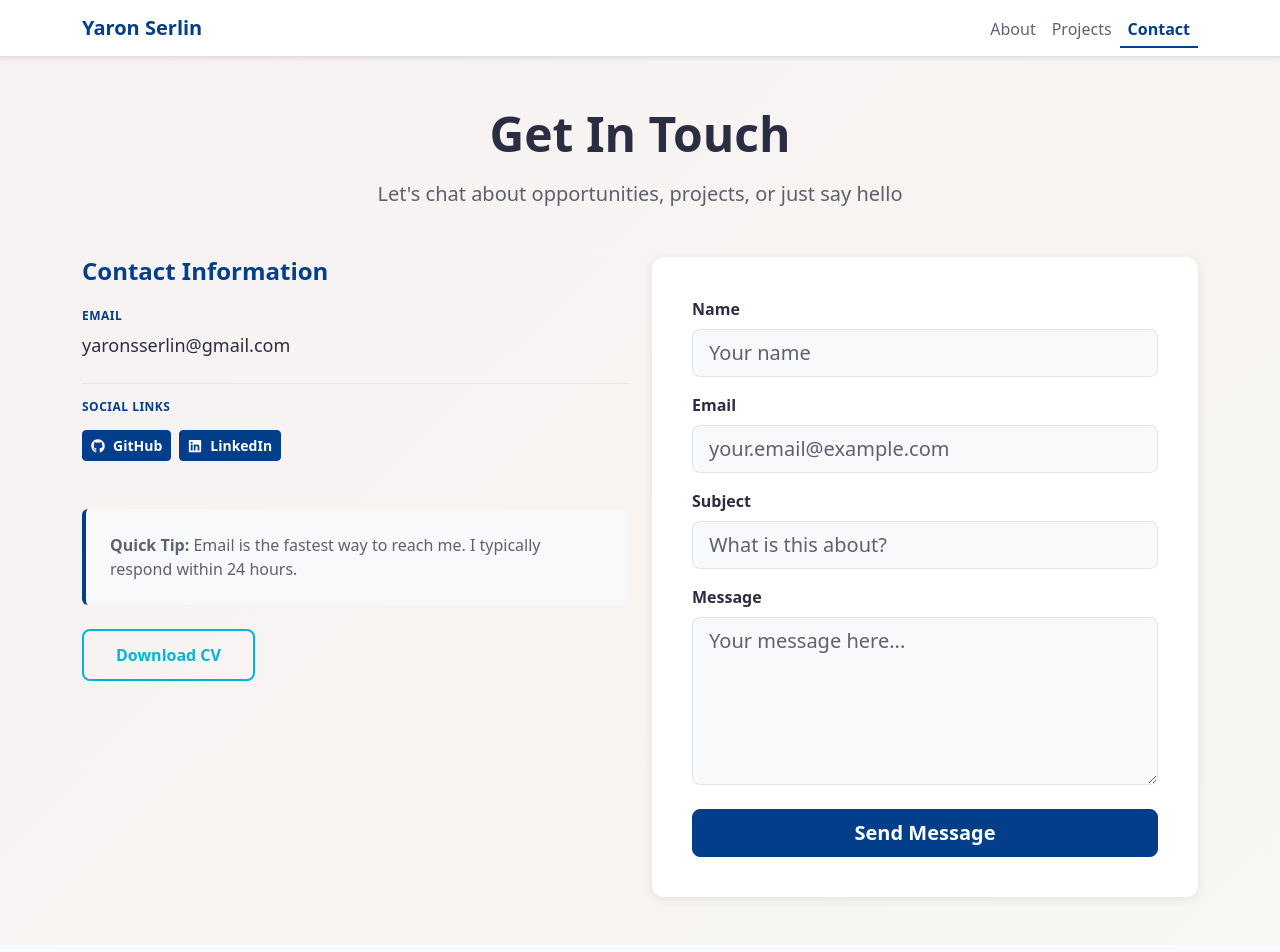
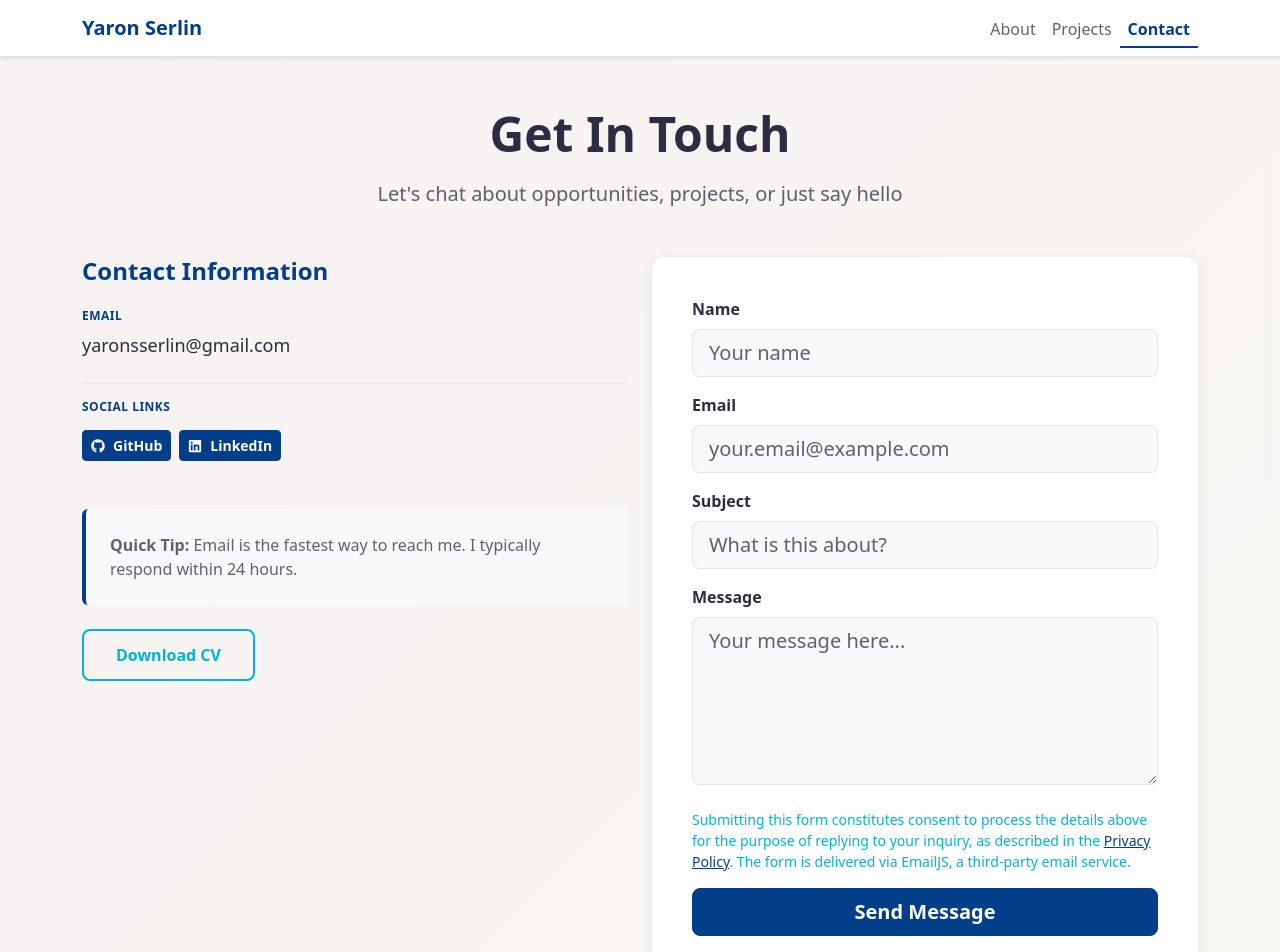
Before and after one commit to yaronserlin/portfolio, a React (Vite) app: page /contact in a window 1280 px wide. Shown: the top 952 px of the page. Built offline with nearby package versions, Linux system fonts and the light colour scheme; no server answers.

Commit message:
Add consent notice to ContactForm component
Added consent notice regarding data processing and EmailJS.

```diff
--- a/src/components/ContactForm.jsx
+++ b/src/components/ContactForm.jsx
@@ -104,6 +104,12 @@ const ContactForm = () => {
                     />
                 </Form.Group>
 
+                <p className="text-secondary small mb-3">
+                    Submitting this form constitutes consent to process the details above
+                    for the purpose of replying to your inquiry, as described in the{' '}
+                    <a href="/privacy" target="_blank" rel="noreferrer">Privacy Policy</a>.
+                    The form is delivered via EmailJS, a third-party email service.
+                </p>
                 <Button
                     variant="primary"
                     type="submit"
```
